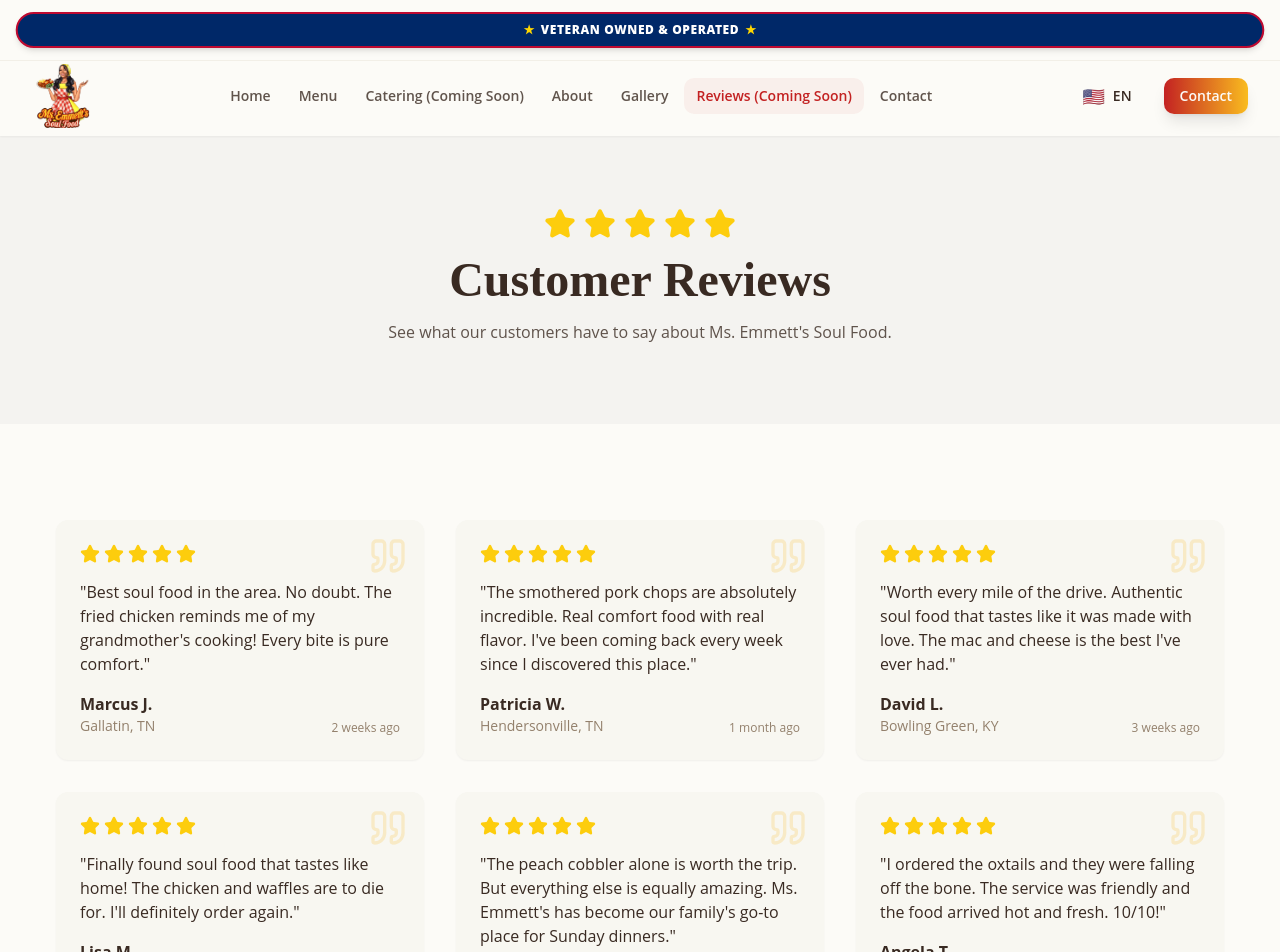
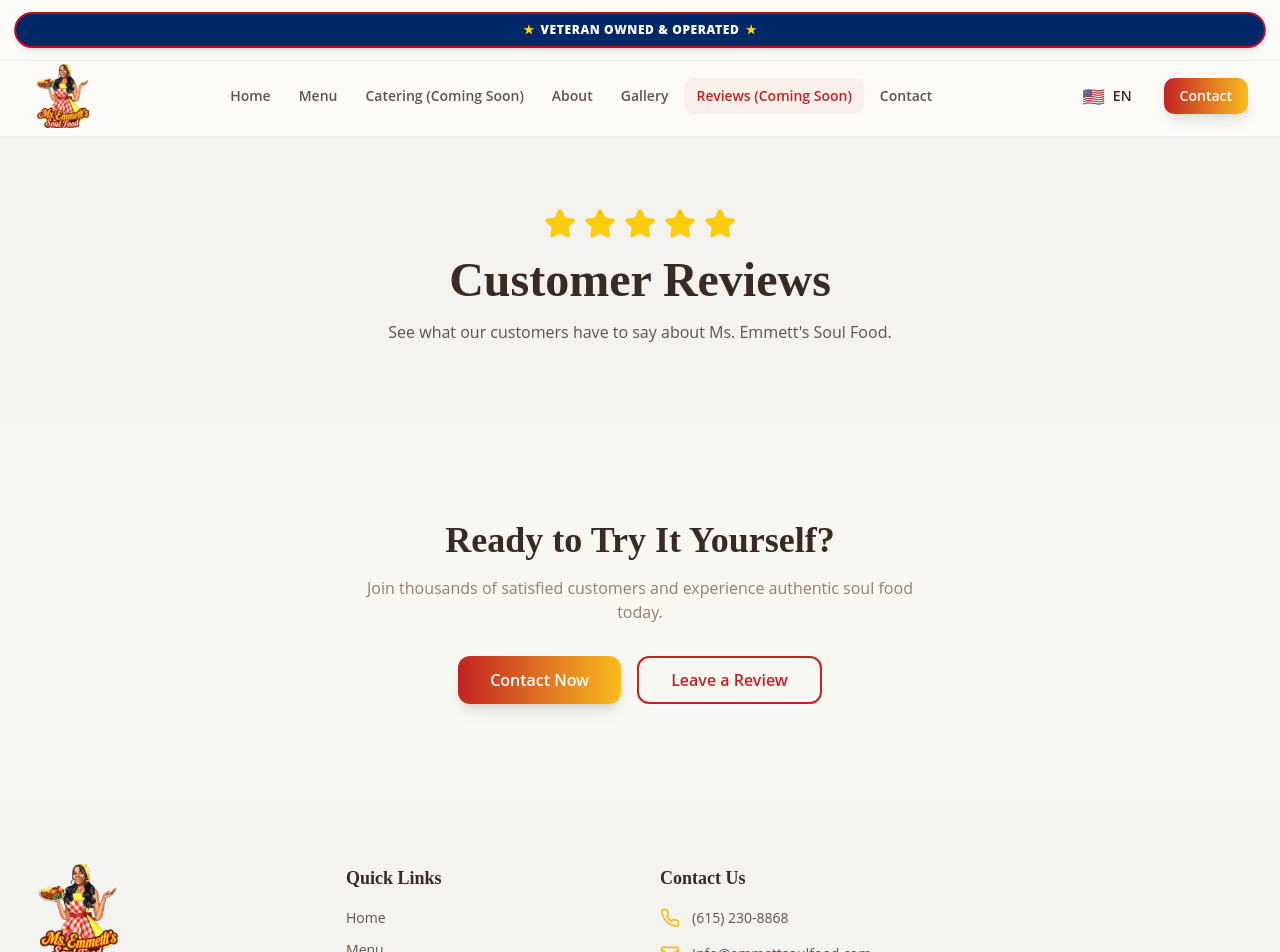
Before and after one commit to pythondev56/emmetts-soul-kitchen, a React (Vite) app: page /reviews in a window 1280 px wide. Shown: the top 952 px of the page. Built offline with nearby package versions, Linux system fonts and the light colour scheme.

Commit message:
Remove reviews grid section from reviews page

```diff
--- a/src/pages/Reviews.tsx
+++ b/src/pages/Reviews.tsx
@@ -1,17 +1,12 @@
 import { motion } from "framer-motion";
-import { Star, Quote } from "lucide-react";
+import { Star } from "lucide-react";
 import { useTranslation } from "react-i18next";
 import Layout from "@/components/layout/Layout";
 import { Button } from "@/components/ui/button";
 
 const Reviews = () => {
   const { t } = useTranslation();
-  const reviews = t("reviewsPage.reviews", { returnObjects: true }) as Array<{
-    name: string;
-    location: string;
-    text: string;
-    date: string;
-  }>;
+
   return (
     <Layout>
       {/* Hero */}
@@ -34,44 +29,6 @@ const Reviews = () => {
               {t("reviewsPage.intro")}
             </p>
           </motion.div>
-        </div>
-      </section>
-
-      {/* Reviews Grid */}
-      <section className="section-padding bg-background">
-        <div className="container-custom">
-          <div className="grid grid-cols-1 md:grid-cols-2 lg:grid-cols-3 gap-8">
-            {reviews.map((review, index) => (
-              <motion.div
-                key={review.name}
-                initial={{ opacity: 0, y: 30 }}
-                whileInView={{ opacity: 1, y: 0 }}
-                viewport={{ once: true }}
-                transition={{ duration: 0.5, delay: index * 0.1 }}
-                className="bg-card rounded-xl p-6 shadow-sm relative"
-              >
-                <Quote className="w-10 h-10 text-accent/20 absolute top-4 right-4" />
-
-                <div className="flex gap-1 mb-4">
-                  {[...Array(review.rating)].map((_, i) => (
-                    <Star key={i} className="w-5 h-5 fill-highlight text-highlight" />
-                  ))}
-                </div>
-
-                <p className="text-foreground mb-4">
-                  "{review.text}"
-                </p>
-
-                <div className="flex justify-between items-end">
-                  <div>
-                    <p className="font-bold text-foreground">{review.name}</p>
-                    <p className="text-muted-foreground text-sm">{review.location}</p>
-                  </div>
-                  <p className="text-muted-foreground text-xs">{review.date}</p>
-                </div>
-              </motion.div>
-            ))}
-          </div>
         </div>
       </section>
 
```
